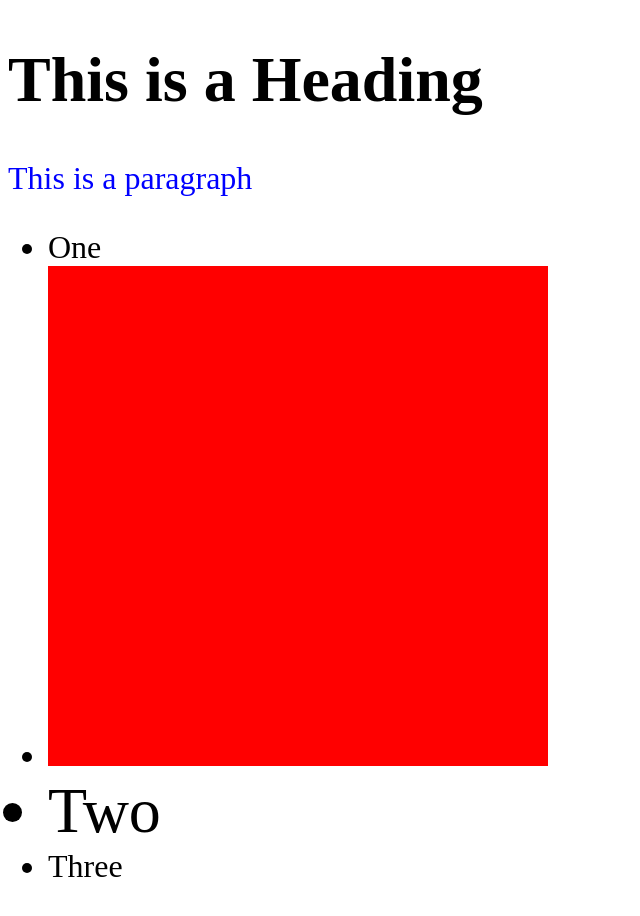
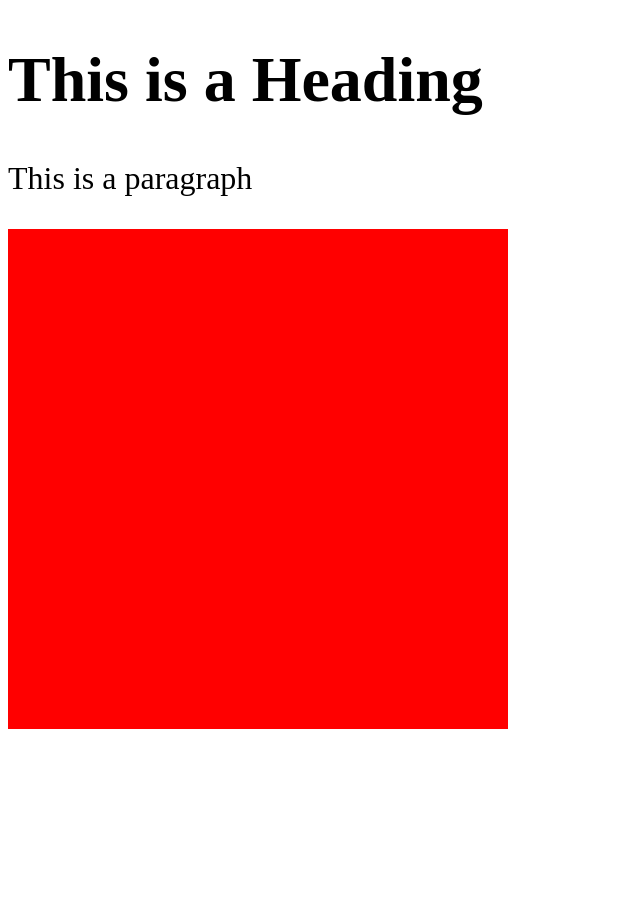
Before and after one commit to harryoconnor/bar_test, a plain HTML site: page index.html in a window 1280 px wide. Shown: the whole page, without its empty margins (0-640 px from the left). After the commit the page ends 800 px from the top, so only its background shows below. Drawn offline with nearby package versions, Linux system fonts and the light colour scheme.

Commit message:
test stuff

```diff
--- a/data/data.csv
+++ b/data/data.csv
@@ -1,6 +1,6 @@
-Game, Score
-war, 10
+Game,Score
+war,10
 peace,5
 death,6.66
-total war, 10
+total war,10
 paint,3
--- a/index.html
+++ b/index.html
@@ -10,14 +10,8 @@
   <body>
     <h1>This is a Heading</h1>
     <p>This is a paragraph</p>
-    <ul>
-        <li> One </li>
-        <li>
-          <svg width = "500" height ="500">
-          </svg>
-        </li>
-        <li style="font-size: 2em"> Two </li>
-        <li> Three </li>
+    <svg width = "500" height ="500">
+    </svg>
     </ul>
   </body>
   <script src="https://d3js.org/d3.v7.min.js"></script>
--- a/script.js
+++ b/script.js
@@ -1,14 +1,27 @@
 
 
-console.log("Hello world")
+const svg = d3.select('svg')
 
-d3.selectAll("p").style("color", "blue");
-
-const svg = d3.select('svg')
 svg.style('background-color', 'red')
 
-console.log("test2")
+const render = data => {
+    const scale = d3.scaleLinear()
+        .domain([0, d3.max(data, d => d.Score)])
+        .range(0,300);
+
+    console.log(scale.domain())
+
+    svg.selectAll('rect').data(data)
+        .enter().append('rect')
+        .attr('width', d=>scale(d.Score))
+        .attr('height',100)
+}
 
 d3.csv('data/data.csv').then(data =>{
+    data.forEach(d=>{
+        console.log(d)
+        d.Score = +d.Score;
+    });
     console.log(data)
+    render(data)
 })
```
